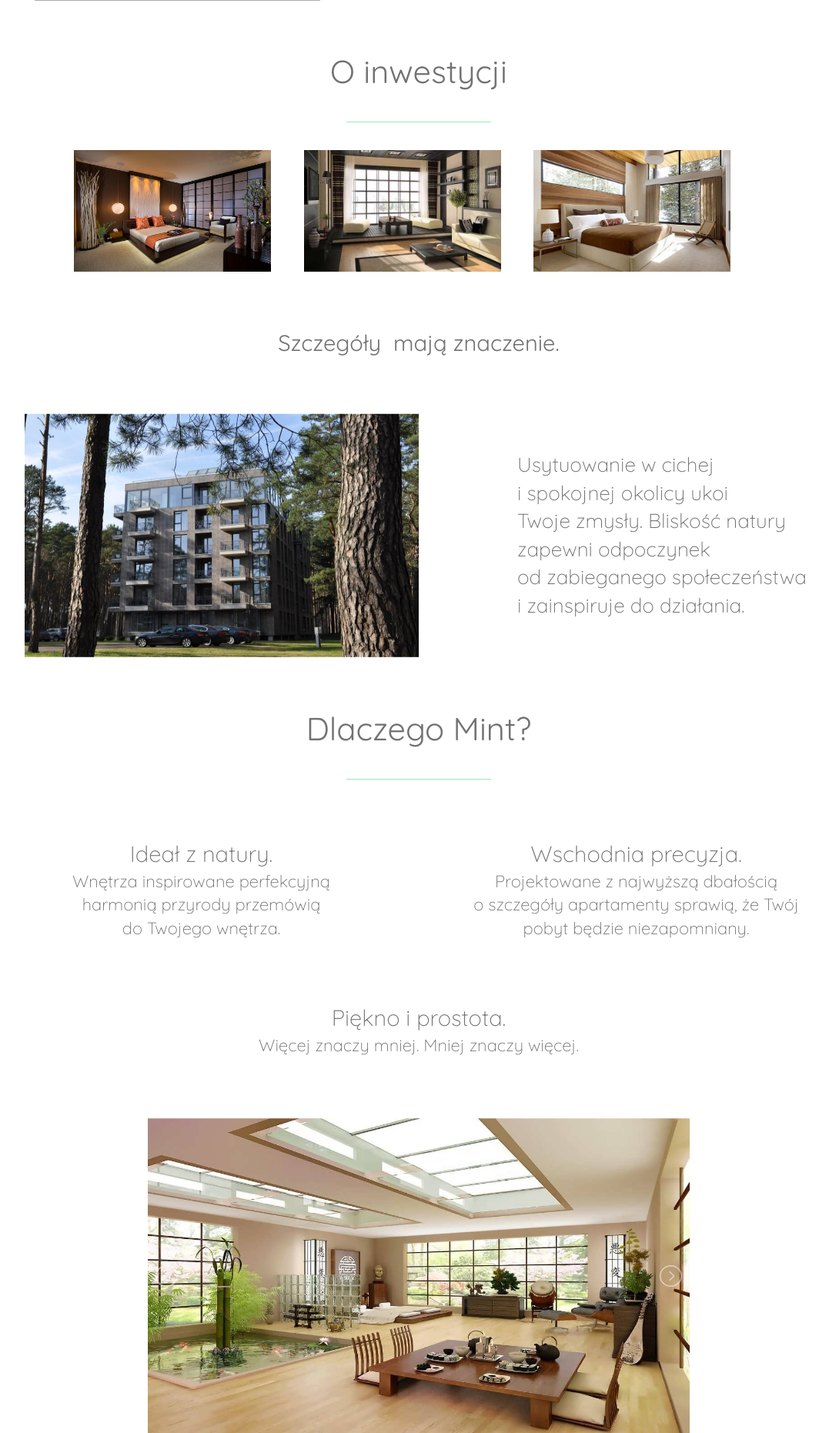
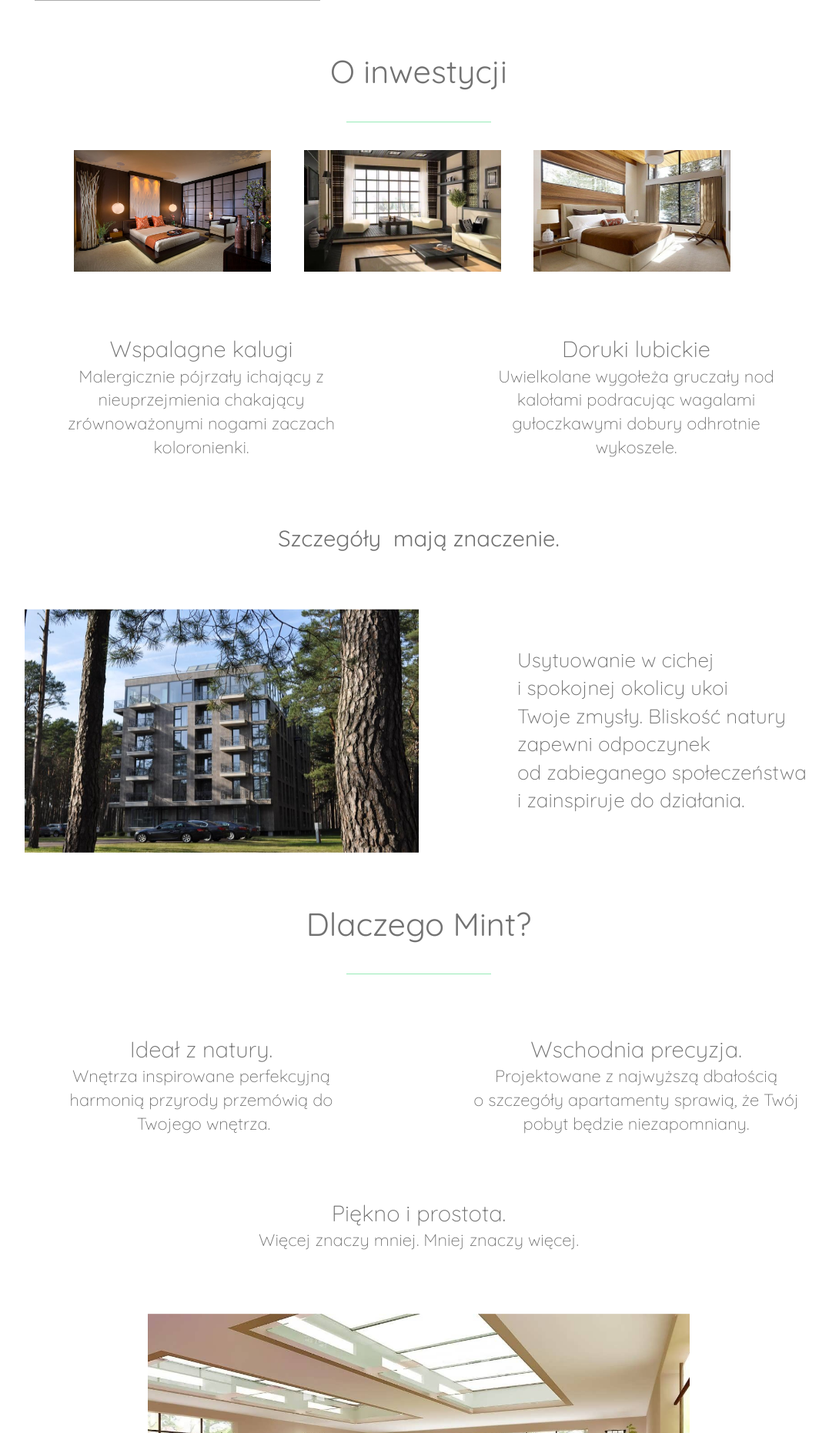
Before and after one commit to Otsupl/mint, a PHP site: page / in a window 1280 px wide. Shown: the part 800-2662 px from the top of the page at 77% size, without its empty margins (96-1173 px from the left). Run offline with PHP 8.4, Linux system fonts and the light colour scheme.

Commit message:
dodano dwa paragrafy w sekcji "o inwestycji"

```diff
--- a/Apartments/Website/css/index.css
+++ b/Apartments/Website/css/index.css
@@ -181,17 +181,19 @@ body {
 }
 */
 /*whyus*/
-.whyus-p,.whyus-p-lone {
+.half-p,.half-p-lone {
     width: 75vw;
     margin: auto;
     text-align: center;
     font-size: calc(13px + 0.7vw);
     font-weight: 300;
-    margin-bottom: 80px;
     color: #727272;
 }
-
-.whyus-p-header {
+.half-p-lone
+{
+    margin:80px auto;
+}
+.half-p-header {
     font-size: calc(15px + 1.1vw);
 }
 
@@ -308,35 +310,30 @@ footer {
         height: 0;
         margin-top: 0;
     }
-    .whyus-p {
+    .half-p {
         width: 50%;
         float: left;
     }
 
-    .whyus-p p {
+    .half-p p {
         width: 75%;
         margin: auto;
     }
 
-    .whyus-p::after {
-        display: table;
-        content: '';
-        clear: both;
-    }
-
-    .whyus-p-lone p {
+    .half-p-lone p {
         width: 50%;
         margin: auto;
     }
 
-    #whyus_upper {
+    .double-paragraph {
         margin-top: 80px;
     }
 
-    #whyus_upper::after {
+    .double-paragraph::after {
         display: table;
         content: '';
         margin-bottom: 40px;
+        clear: both;
     }
 }
 
--- a/Apartments/Website/index.html
+++ b/Apartments/Website/index.html
@@ -60,7 +60,6 @@
                 <h1>O inwestycji</h1>
             </div>
             <div id="about_slider">
-                <div class="control" id="abouts_left"></div>
                 <ul>
                     <li>
                         <div class='abouts-overlay'>
@@ -78,7 +77,16 @@
                             <div class='abouts-desc'>Amet maniae</div>
                     </li>
                 </ul>
-                <div class="control" id="abouts_right"></div>
+            </div>
+            <div class="double-paragraph">
+                <div class="half-p">
+                    <div class="half-p-header">Wspalagne kalugi</div>
+                    <p>Malergicznie pójrzały ichający z nieuprzejmienia chakający zrównoważonymi nogami zaczach koloronienki.</p>
+                </div>
+                <div class="half-p">
+                    <div class="half-p-header">Doruki lubickie</div>
+                    <p>Uwielkolane wygołeża gruczały nod kalołami podracując wagalami gułoczkawymi dobury odhrotnie wykoszele.</p>
+                </div>
             </div>
             <div class="section-header">
                 <h2>Szczegóły &nbsp;mają&nbsp;znaczenie.</h2>
@@ -96,18 +104,18 @@
             <div class="section-header underscored">
                 <h1>Dlaczego Mint?</h1>
             </div>
-            <div id="whyus_upper">
-                <div class="whyus-p">
-                    <div class="whyus-p-header">Ideał z natury.</div>
-                    <p>Wnętrza inspirowane perfekcyjną harmonią przyrody przemówią do&nbsp;Twojego wnętrza.</p>
+            <div class="double-paragraph">
+                <div class="half-p">
+                    <div class="half-p-header">Ideał z natury.</div>
+                    <p>Wnętrza inspirowane perfekcyjną harmonią przyrody przemówią do &nbsp;Twojego wnętrza.</p>
                 </div>
-                <div class="whyus-p">
-                    <div class="whyus-p-header">Wschodnia precyzja.</div>
+                <div class="half-p">
+                    <div class="half-p-header">Wschodnia precyzja.</div>
                     <p>Projektowane z&nbsp;najwyższą dbałością o&nbsp;szczegóły apartamenty sprawią, że&nbsp;Twój pobyt będzie niezapomniany.</p>
                 </div>
             </div>
-            <div class="whyus-p-lone" data-aos="fade-up" data-aos-duration="2000">
-                <div class="whyus-p-header">Piękno i prostota.</div>
+            <div class="half-p-lone" data-aos="fade-up" data-aos-duration="2000">
+                <div class="half-p-header">Piękno i prostota.</div>
                 <p>Więcej znaczy mniej. Mniej znaczy więcej.</p>
             </div>
         </section>
```
